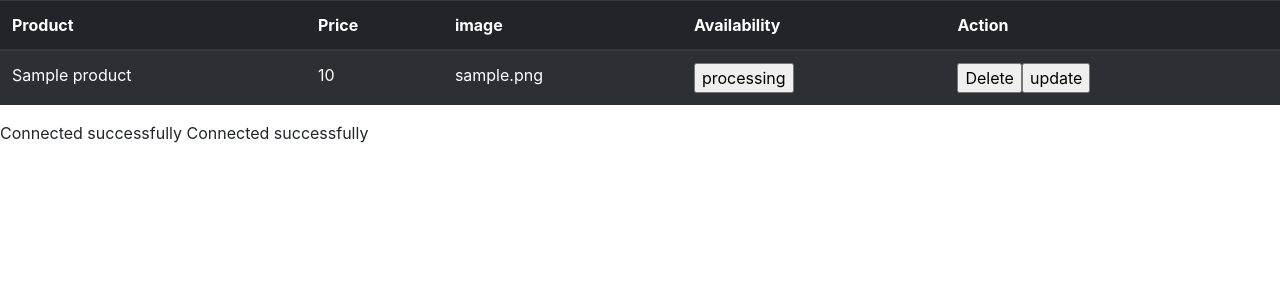
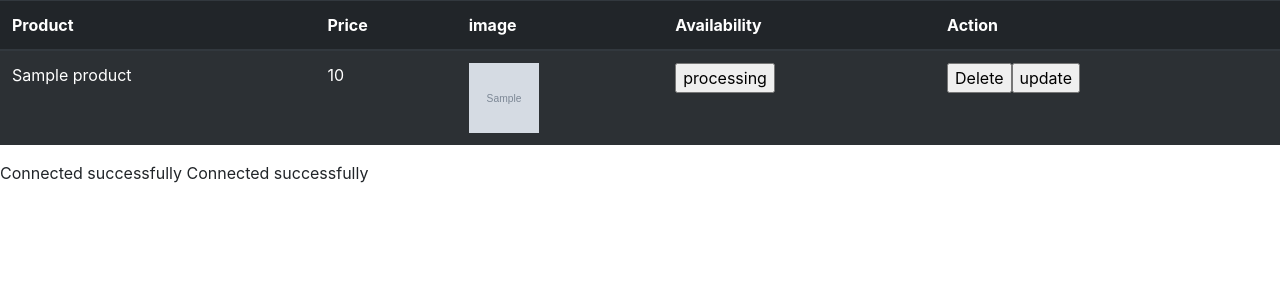
Before and after one commit to aliaasayed/Cafeteria_php, a PHP site: page /allproducts.php in a window 1280 px wide. Shown: the part 24-324 px from the top of the page. Run offline with PHP 8.4, Linux system fonts and the light colour scheme; tables that the repository leaves empty or names only in its code hold one stand-in row (values such as "Sample post"); grey boxes marked "Sample" are stand-in pictures; some libraries are stand-ins or nearby versions.

Commit message:
to add picture

```diff
--- a/allproducts.php
+++ b/allproducts.php
@@ -8,7 +8,12 @@
     <meta name="viewport" content="width=device-width, initial-scale=1, shrink-to-fit=no">
 	<link rel="stylesheet" href="https://maxcdn.bootstrapcdn.com/bootstrap/4.0.0/css/bootstrap.min.css" integrity="sha384-Gn5384xqQ1aoWXA+058RXPxPg6fy4IWvTNh0E263XmFcJlSAwiGgFAW/dAiS6JXm" crossorigin="anonymous">
 
-
+<style type="text/css">
+	#product_img{
+		width: 70px;
+		height: 70px;
+	}
+</style>
 
 </head>
 <body>
@@ -81,7 +86,7 @@ console.log(Object.keys(myarr).length)
 for(let i=0; i<Object.keys(myarr).length; i++)
 	{
 			var product = document.getElementById('tablebody');
-			product.innerHTML += '<tr id="row'+myarr[i]["product_ID"]+'"><td id="Product">'+myarr[i]["product_name"]+'</td><td id="Price">'+myarr[i]["price"]+'</td><td id="image">'+myarr[i]["image"]+'</td><td id="status'+myarr[i]+'"><input type="button" class="status" name="productstatus" id="status'+myarr[i]["product_ID"]+'" value="'+myarr[i]["status"]+'"></td><td id="action"><input type="button" class="delete" name="deleteproduct" value="Delete" id="'+myarr[i]["product_ID"]+'"><input type="button" class="update" name="updateproduct" id="update'+myarr[i]["product_ID"]+'" value="update"></td></tr>'
+			product.innerHTML += '<tr id="row'+myarr[i]["product_ID"]+'"><td id="Product">'+myarr[i]["product_name"]+'</td><td id="Price">'+myarr[i]["price"]+'</td><td id="image"><img id="product_img" src="'+myarr[i]["image"]+'"></td><td id="status'+myarr[i]+'"><input type="button" class="status" name="productstatus" id="status'+myarr[i]["product_ID"]+'" value="'+myarr[i]["status"]+'"></td><td id="action"><input type="button" class="delete" name="deleteproduct" value="Delete" id="'+myarr[i]["product_ID"]+'"><input type="button" class="update" name="updateproduct" id="update'+myarr[i]["product_ID"]+'" value="update"></td></tr>'
 
 
 }
```
